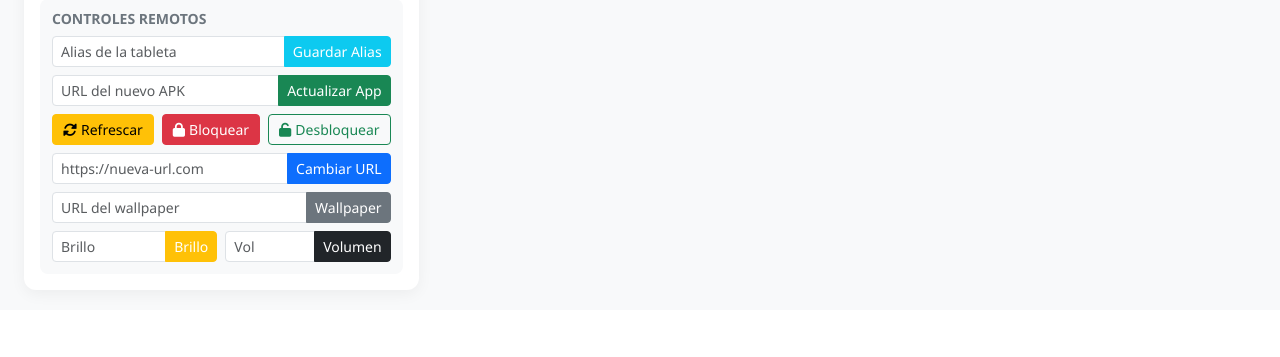
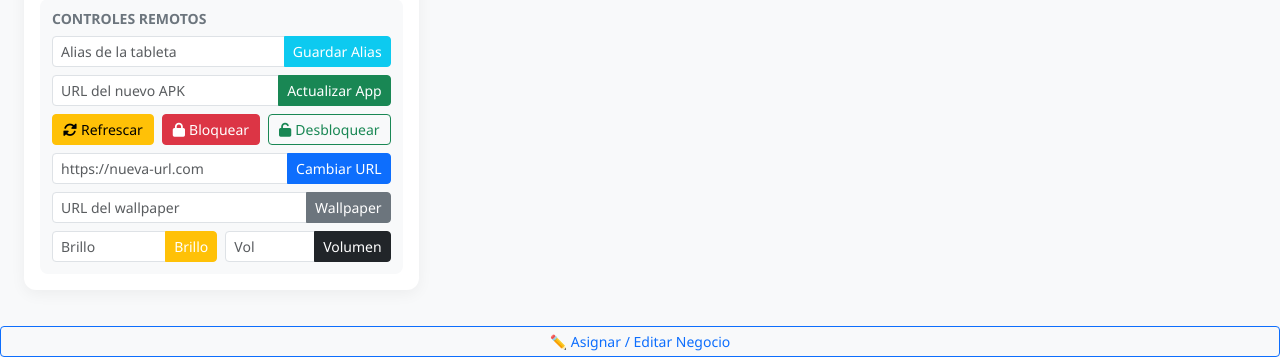
Before and after one commit to imaginationbox09/kiosqly-admin-server, a Flask app: template templates/index.html in a window 1280 px wide. Shown: the part 752-1109 px from the top of the page. Before the commit the page ends 1047 px from the top, so only its background shows below. Run offline with Flask 3, Linux system fonts and the light colour scheme; the template is opened without the code that fills it: most values are stand-ins (such as "Sample title", 1, 10 or a date in 2020); some libraries are stand-ins or nearby versions.

Commit message:
Agregar botón explícito para asignar negocio en las tarjetas

```diff
--- a/templates/index.html
+++ b/templates/index.html
@@ -274,3 +274,9 @@
 </script>
 </body>
 </html>
+
+<!-- INSERTA_AQUI_EL_BOTON -->
+
+    <button class="btn btn-sm btn-outline-primary mt-3 w-100" onclick="openEditModal('{{ device.device_id }}', '{{ device.business_name|default('') }}', '{{ device.location_name|default('') }}')">
+        ✏️ Asignar / Editar Negocio
+    </button>
```
